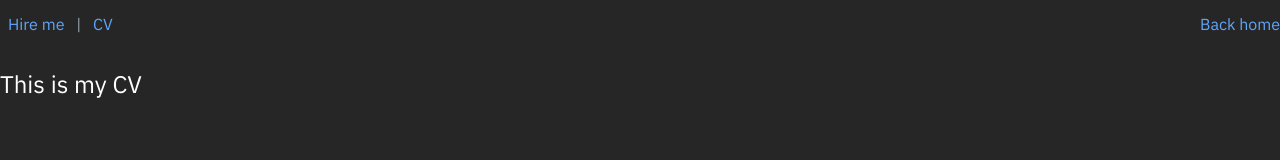
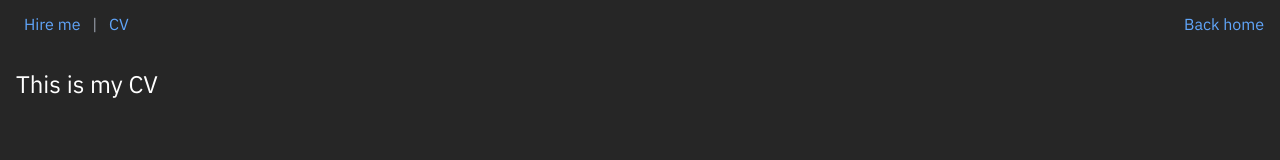
Before and after one commit to ZOulhadj/zakariyaoulhadj.com, an Astro site: page /cv in a window 1280 px wide. Built offline with nearby package versions, Linux system fonts and the light colour scheme; Astro itself is replaced by a stand-in of ours.

Commit message:
Fixed no padding at smaller widths.

```diff
--- a/src/layouts/BaseSimple.astro
+++ b/src/layouts/BaseSimple.astro
@@ -11,7 +11,7 @@ import Navbar from "@components/Navbar.astro";
         <BaseHead title={SITE_TITLE} description={SITE_DESCRIPTION} />
     </head>
     <body class="bg-white dark:bg-neutral-800">
-        <div class="mx-auto max-w-7xl">
+        <div class="container mx-auto px-4">
             <Navbar />
             <slot />
         </div>
```
